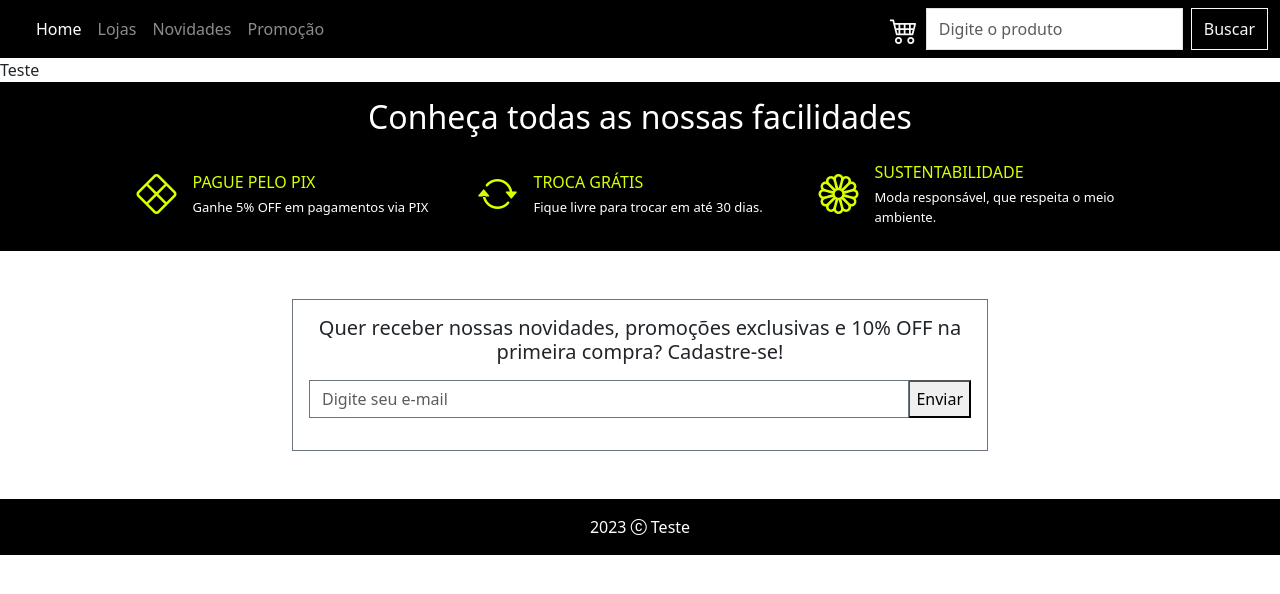
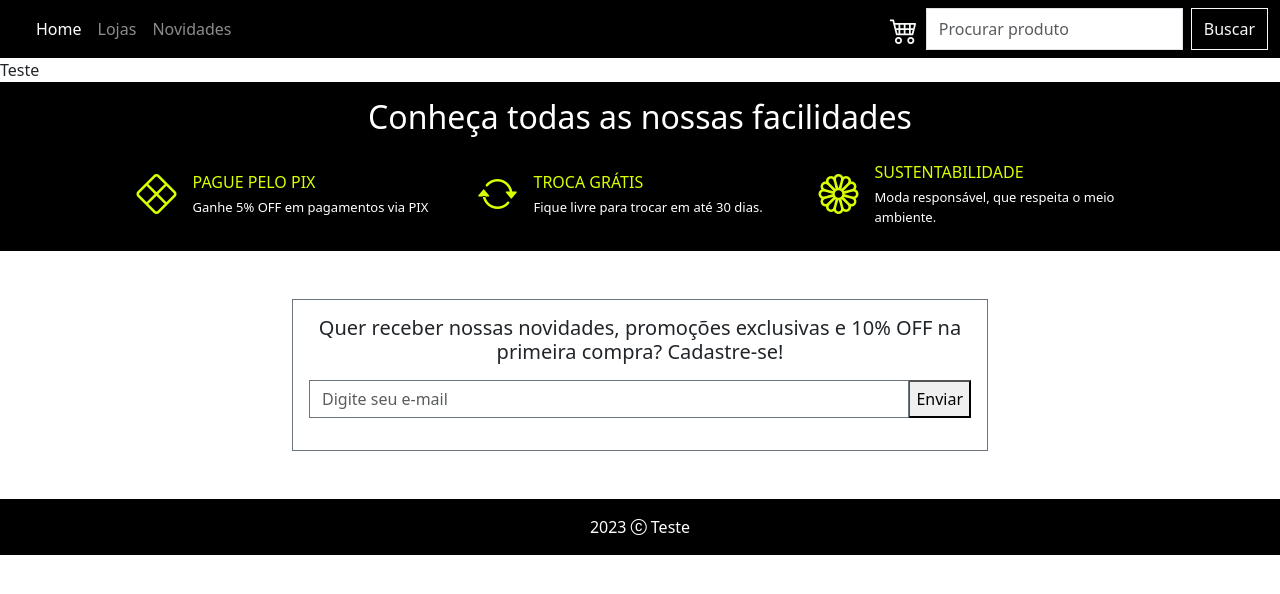
Before and after one commit to Samanta00/Bonnars, a React (Create React App) app in the folder front/projeto/: page /pagamento in a window 1280 px wide. Shown: the top 594 px of the page. Built offline with nearby package versions, Linux system fonts and the light colour scheme.

Commit message:
fix: melhorias na navbar

```diff
--- a/front/projeto/src/components/NavBar/index.tsx
+++ b/front/projeto/src/components/NavBar/index.tsx
@@ -24,17 +24,15 @@ const NavBar: React.FC = () => {
               <a className="nav-link" href="/catalogo">Lojas</a>
             </li>
             <li className="nav-item">
-              <a className="nav-link" href="#">Novidades</a>
+              <a className="nav-link" href="/bombando">Novidades</a>
             </li>
-            <li className="nav-item">
-              <a className="nav-link" href="#">Promoção</a>
-            </li>
+
           </ul>
           <form className="d-flex" role="search">
           <Link to="/carrinho">
             <i className="bi bi-cart4 text-light fs-3 me-2"></i>
           </Link>
-            <input className="form-control me-2 rounded-0" type="search" placeholder="Digite o produto" aria-label="Buscar" />
+            <input className="form-control me-2 rounded-0" type="search" placeholder="Procurar produto" aria-label="Buscar" />
             <button className="btn btn-outline-light rounded-0" type="submit">Buscar</button>
           </form>
         </div>
```
